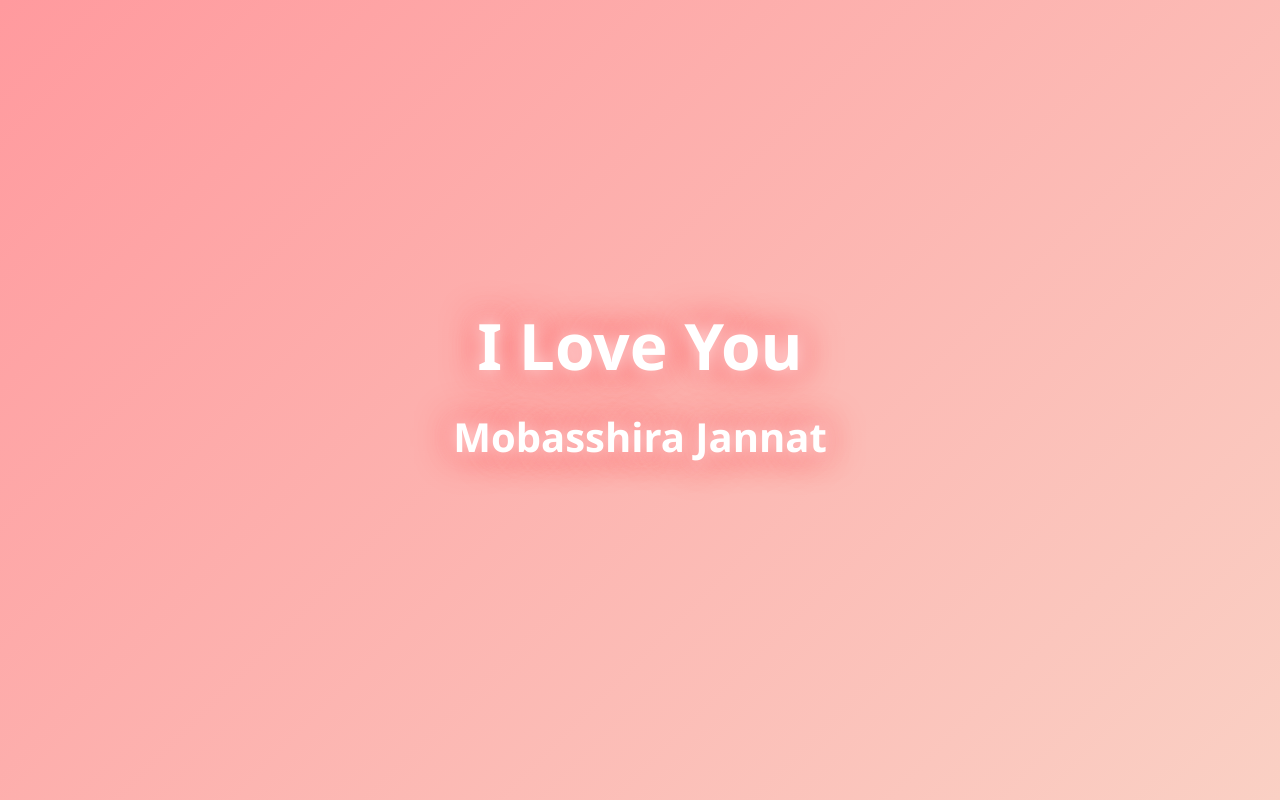
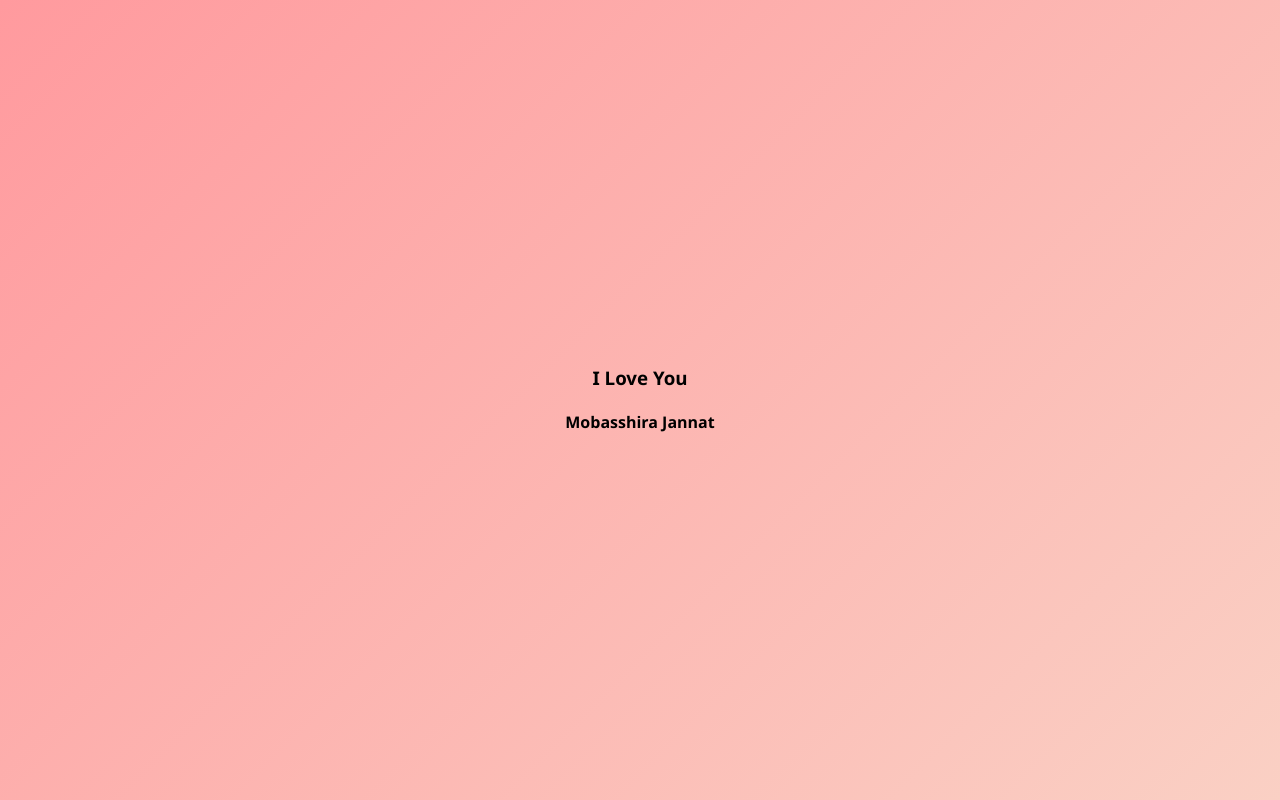
Before and after one commit to Tamimhub/MJ, a plain HTML site: page index.html in a window 1280 px wide. Drawn offline with Linux system fonts and the light colour scheme.

Commit message:
Update index.html

```diff
--- a/index.html
+++ b/index.html
@@ -42,8 +42,8 @@
 </head>
 <body>
     <div class="container">
-        <h1>I Love You</h1>
-        <h2>Mobasshira Jannat</h2>
+        <h3>I Love You</h3>
+        <h4>Mobasshira Jannat</h4>
     </div>
 
     <!-- Background music -->
```
